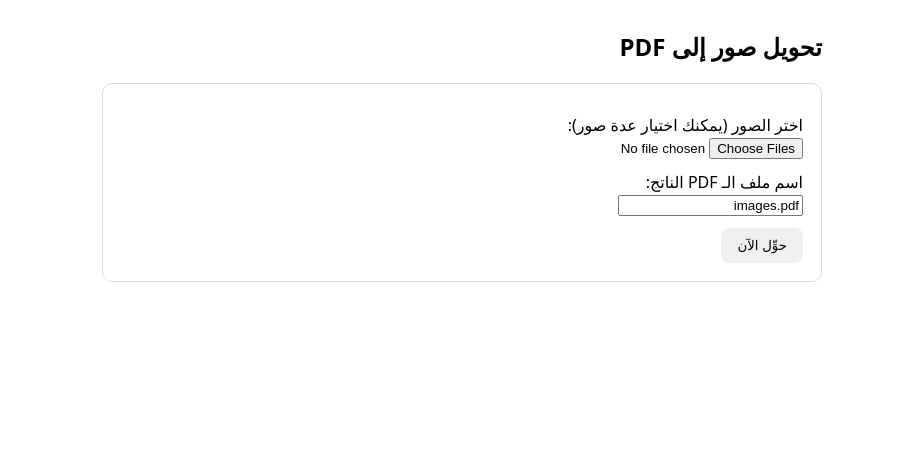
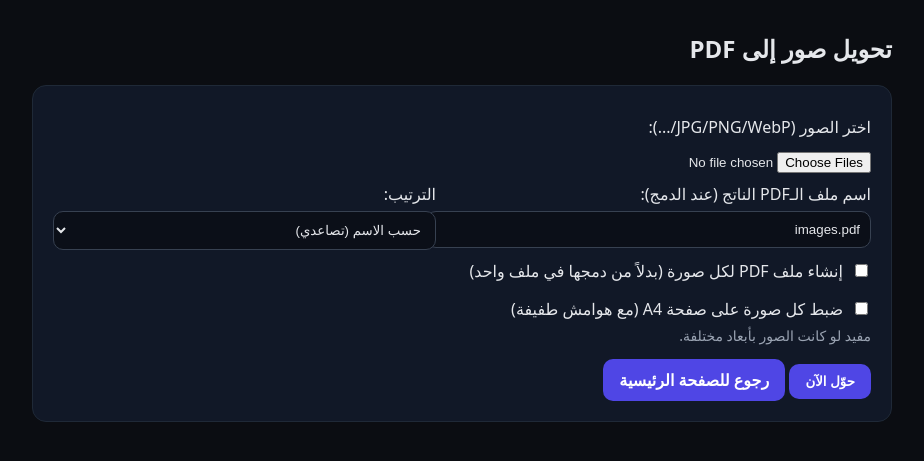
Before and after one commit to omerhass/pdfwebb, a FastAPI app: page /convert/images in a window 1280 px wide. Shown: the top 461 px of the page, without its empty margins (178-1102 px from the left). Run offline with FastAPI, Linux system fonts and the light colour scheme.

Commit message:
install PyMuPDF

```diff
--- a/app.py
+++ b/app.py
@@ -7,7 +7,9 @@
 from typing import List, Dict, Any
 from pathlib import Path
 from io import BytesIO
-import tempfile, shutil, os
+from zipfile import ZipFile, ZIP_DEFLATED
+from PIL import Image
+import tempfile, shutil, os, time
 
 # ====== App meta ======
 APP_TITLE = "PDF Scanner (TXT + JPG) + Images→PDF"
@@ -105,6 +107,32 @@
                 n += 1
     return n
 
+# ---- مساعد: تركيب الصورة على صفحة A4 اختيارياً ----
+def to_a4(img: Image.Image, dpi: int = 300, margin_mm: int = 8) -> Image.Image:
+    # صفحة A4 بالبكسل عند 300dpi
+    a4_w, a4_h = int(8.27 * dpi), int(11.69 * dpi)
+    bg = Image.new("RGB", (a4_w, a4_h), "white")
+    # حواف بالميليمتر
+    margin_px = int((margin_mm / 25.4) * dpi)
+    max_w, max_h = a4_w - 2 * margin_px, a4_h - 2 * margin_px
+
+    # تأكد من RGB
+    if img.mode in ("RGBA", "LA", "P"):
+        img = img.convert("RGB")
+    elif img.mode == "L":
+        img = img.convert("RGB")
+
+    # تحجيم يناسب داخل A4
+    ratio = min(max_w / img.width, max_h / img.height)
+    new_size = (max(1, int(img.width * ratio)), max(1, int(img.height * ratio)))
+    img_resized = img.resize(new_size, Image.LANCZOS)
+
+    # لصق في المنتصف
+    x = margin_px + (max_w - img_resized.width) // 2
+    y = margin_px + (max_h - img_resized.height) // 2
+    bg.paste(img_resized, (x, y))
+    return bg
+
 # ================= Routes =================
 
 # ---- Index (رفع PDF) ----
@@ -187,35 +215,72 @@
 def convert_images_page(request: Request):
     return templates.TemplateResponse("convert_images.html", {"request": request})
 
-# ---- API: Images -> single PDF ----
-@app.post("/api/convert/images-to-pdf")
+# ---- API: Images -> PDF (دمج أو ملف لكل صورة + خيار A4) ----
+@app.post("/api/images-to-pdf")
 async def images_to_pdf(
     images: List[UploadFile] = File(...),
-    outfile: str = Form("images.pdf")
+    outfile: str = Form("images.pdf"),
+    order: str = Form("name"),     # name | mtime | as_is
+    per_file: str = Form(None),    # "1" => كل صورة ملف PDF مستقل
+    fit_a4: str = Form(None)       # "1" => ضبط على صفحة A4
 ):
-    from PIL import Image  # Pillow
+    if not images:
+        return JSONResponse({"error": "لم تُرسل أي صور."}, status_code=400)
 
-    if not images:
-        return {"error": "لم تُرسل أي صور."}
+    # ترتيب الملفات
+    if order == "name":
+        images.sort(key=lambda f: (f.filename or "").lower())
+    elif order == "mtime":
+        # best effort (قد لا تتوفر mtime من المتصفح)
+        images.sort(key=lambda f: getattr(getattr(f, "spooled", None), "mtime", time.time()))
 
-    pil_images = []
+    # قراءة وتحويل
+    pil_list: List[Image.Image] = []
+    single_pdfs = []  # (name, bytes)
+
     for f in images:
         if not (f.content_type or "").startswith("image/"):
-            return {"error": f"الملف {f.filename} ليس صورة."}
+            return JSONResponse({"error": f"الملف {f.filename} ليس صورة."}, status_code=400)
+
         data = await f.read()
         img = Image.open(BytesIO(data))
+        # إصلاح الأنماط
         if img.mode in ("RGBA", "LA", "P"):
             img = img.convert("RGB")
         elif img.mode == "L":
             img = img.convert("RGB")
-        pil_images.append(img)
 
-    pdf_bytes = BytesIO()
-    first, rest = pil_images[0], pil_images[1:]
-    first.save(pdf_bytes, format="PDF", save_all=True, append_images=rest)
-    pdf_bytes.seek(0)
+        if fit_a4 == "1":
+            img = to_a4(img, dpi=300)
 
-    if not outfile.lower().endswith(".pdf"):
-        outfile += ".pdf"
-    headers = {"Content-Disposition": f'attachment; filename="{outfile}"'}
-    return StreamingResponse(pdf_bytes, media_type="application/pdf", headers=headers)
+        if per_file == "1":
+            # PDF لكل صورة
+            buf = BytesIO()
+            img.save(buf, format="PDF")
+            buf.seek(0)
+            name = (f.filename or "image").rsplit(".", 1)[0] + ".pdf"
+            single_pdfs.append((name, buf.read()))
+        else:
+            pil_list.append(img)
+
+    # إرجاع حسب الخيار
+    if per_file == "1":
+        # ZIP يحتوي على كل ملفات الـPDF
+        zip_bytes = BytesIO()
+        with ZipFile(zip_bytes, "w", ZIP_DEFLATED) as zf:
+            for name, blob in single_pdfs:
+                zf.writestr(name, blob)
+        zip_bytes.seek(0)
+        headers = {"Content-Disposition": 'attachment; filename="images_pdf.zip"'}
+        return StreamingResponse(zip_bytes, media_type="application/zip", headers=headers)
+    else:
+        if not pil_list:
+            return JSONResponse({"error": "لا توجد صور صالحة للدمج."}, status_code=400)
+        pdf_bytes = BytesIO()
+        first, rest = pil_list[0], pil_list[1:]
+        first.save(pdf_bytes, format="PDF", save_all=True, append_images=rest)
+        pdf_bytes.seek(0)
+        if not outfile.lower().endswith(".pdf"):
+            outfile += ".pdf"
+        headers = {"Content-Disposition": f'attachment; filename="{outfile}"'}
+        return StreamingResponse(pdf_bytes, media_type="application/pdf", headers=headers)
--- a/requirements.txt
+++ b/requirements.txt
@@ -6,3 +6,4 @@
 python-multipart
 jinja2
 Pillow
+PyMuPDF
--- a/templates/convert_images.html
+++ b/templates/convert_images.html
@@ -2,28 +2,87 @@
 <html lang="ar" dir="rtl">
 <head>
   <meta charset="utf-8" />
+  <meta name="viewport" content="width=device-width, initial-scale=1" />
   <title>تحويل صور إلى PDF</title>
+
   <style>
-    body{font-family:system-ui;max-width:720px;margin:30px auto}
-    .card{border:1px solid #ddd;border-radius:10px;padding:18px}
-    .row{margin:12px 0}
-    button{padding:10px 16px;border:0;border-radius:8px;cursor:pointer}
+    body{font-family:system-ui,Segoe UI,Arial;margin:0;background:#0b0d12;color:#e5e7eb}
+    .wrap{max-width:860px;margin:32px auto;padding:0 16px}
+    .card{background:#111827;border:1px solid #1f2937;border-radius:14px;padding:20px}
+    label{display:block;margin:10px 0 6px}
+    input[type="text"],select{
+      width:100%;padding:10px;border-radius:10px;border:1px solid #374151;
+      background:#0b0f18;color:#e5e7eb
+    }
+    input[type="file"]{margin-top:8px}
+    .row{display:flex;gap:12px;flex-wrap:wrap}
+    .btn{
+      background:#4f46e5;border:0;color:#fff;padding:10px 16px;border-radius:10px;
+      cursor:pointer;font-weight:600;text-decoration:none;display:inline-block
+    }
+    .btn:hover{background:#4338ca}
+    .muted{color:#9aa3b2;font-size:14px}
+    a.btn{text-decoration:none}
   </style>
 </head>
+
 <body>
+<div class="wrap">
+
   <h2>تحويل صور إلى PDF</h2>
+
   <div class="card">
-    <form action="/api/convert/images-to-pdf" method="post" enctype="multipart/form-data">
+    <form action="/api/images-to-pdf" method="post" enctype="multipart/form-data">
+
+      <!-- اختيار الصور -->
+      <label>اختر الصور (JPG/PNG/WebP/...):</label>
+      <input type="file" name="images" accept="image/*" multiple required>
+
+      <!-- اسم PDF -->
       <div class="row">
-        <label>اختر الصور (يمكنك اختيار عدة صور):</label><br>
-        <input type="file" name="images" accept="image/*" multiple required />
+        <div style="flex:1 1 240px">
+          <label>اسم ملف الـPDF الناتج (عند الدمج):</label>
+          <input type="text" name="outfile" value="images.pdf">
+        </div>
+
+        <div style="flex:1 1 200px">
+          <label>الترتيب:</label>
+          <select name="order">
+            <option value="name">حسب الاسم (تصاعدي)</option>
+            <option value="mtime">حسب تاريخ التعديل</option>
+            <option value="as_is">كما تم اختيارها</option>
+          </select>
+        </div>
       </div>
+
+      <!-- PDF لكل صورة -->
       <div class="row">
-        <label>اسم ملف الـ PDF الناتج:</label><br>
-        <input type="text" name="outfile" value="images.pdf" required />
+        <label style="display:flex;gap:8px;align-items:center">
+          <input type="checkbox" name="per_file" value="1">
+          إنشاء ملف PDF لكل صورة (بدلاً من دمجها في ملف واحد)
+        </label>
       </div>
-      <button type="submit">حوِّل الآن</button>
+
+      <!-- ضبط على A4 -->
+      <div class="row">
+        <div>
+          <label style="display:flex;gap:8px;align-items:center">
+            <input type="checkbox" name="fit_a4" value="1">
+            ضبط كل صورة على صفحة A4 (مع هوامش طفيفة)
+          </label>
+          <div class="muted">مفيد لو كانت الصور بأبعاد مختلفة.</div>
+        </div>
+      </div>
+
+      <!-- أزرار التحكم -->
+      <div style="margin-top:14px">
+        <button class="btn" type="submit">حوّل الآن</button>
+        <a class="btn" href="/">رجوع للصفحة الرئيسية</a>
+      </div>
+
     </form>
   </div>
+
+</div>
 </body>
 </html>
```
